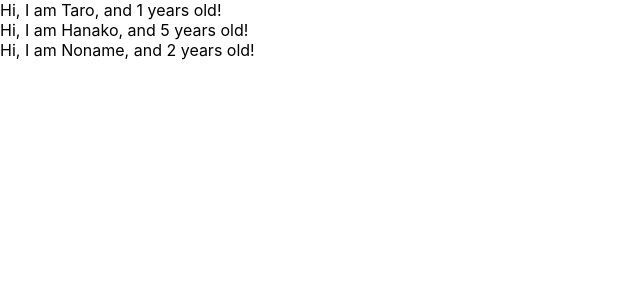
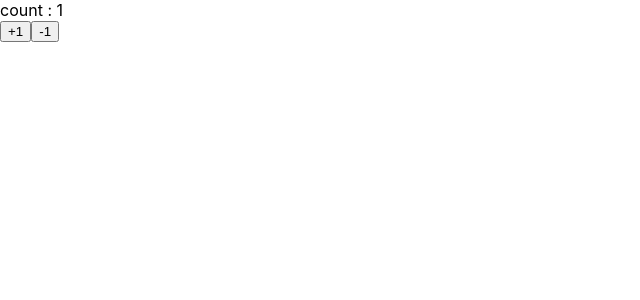
Before and after one commit to kawa0921/udemy-react-redux-crud-application, a React (Create React App) app: page / in a window 1280 px wide. Shown: the top 300 px of the page, without its empty margins (0-640 px from the left). Built offline with nearby package versions, Linux system fonts and the light colour scheme.

Commit message:
learn state and setState

```diff
--- a/src/App.js
+++ b/src/App.js
@@ -1,28 +1,30 @@
-import React from 'react';
-import PropTypes from 'prop-types'
+import React, { Component } from 'react';
 
-const App = () => {
-  const profiles = [
-    { name: "Taro", age: 1 },
-    { name: "Hanako", age: 5},
-    { name: "Noname", age: 2},
-  ]
-  return(
-    <div>
-      {profiles.map((profile, index) => {
-        return <User name={ profile.name } age={ profile.age } key={index} />
-      })}
-    </div>
-  )
-}
+const App = () => (<Counter></Counter>)
 
-const User = (props) => {
-return <div>Hi, I am { props.name }, and { props.age} years old!</div>
-}
+class Counter extends Component{
+  constructor(props){
+    super(props)
+    this.state = { count: 1 }
+  }
 
-User.propTypes = {
-  name: PropTypes.string,
-  age: PropTypes.number.isRequired,
+  handlePlusButton = () => {
+    this.setState( { count: this.state.count + 1} );
+  }
+
+  handleMinusButton = () => {
+    this.setState( { count: this.state.count - 1} );
+  }
+
+  render(){
+    return (
+    <React.Fragment>
+      <div>count : { this.state.count}</div>
+      <button onClick={this.handlePlusButton}>+1</button>
+      <button onClick={this.handleMinusButton}>-1</button>
+    </React.Fragment>
+    )
+  }
 }
 
 export default App;
```
